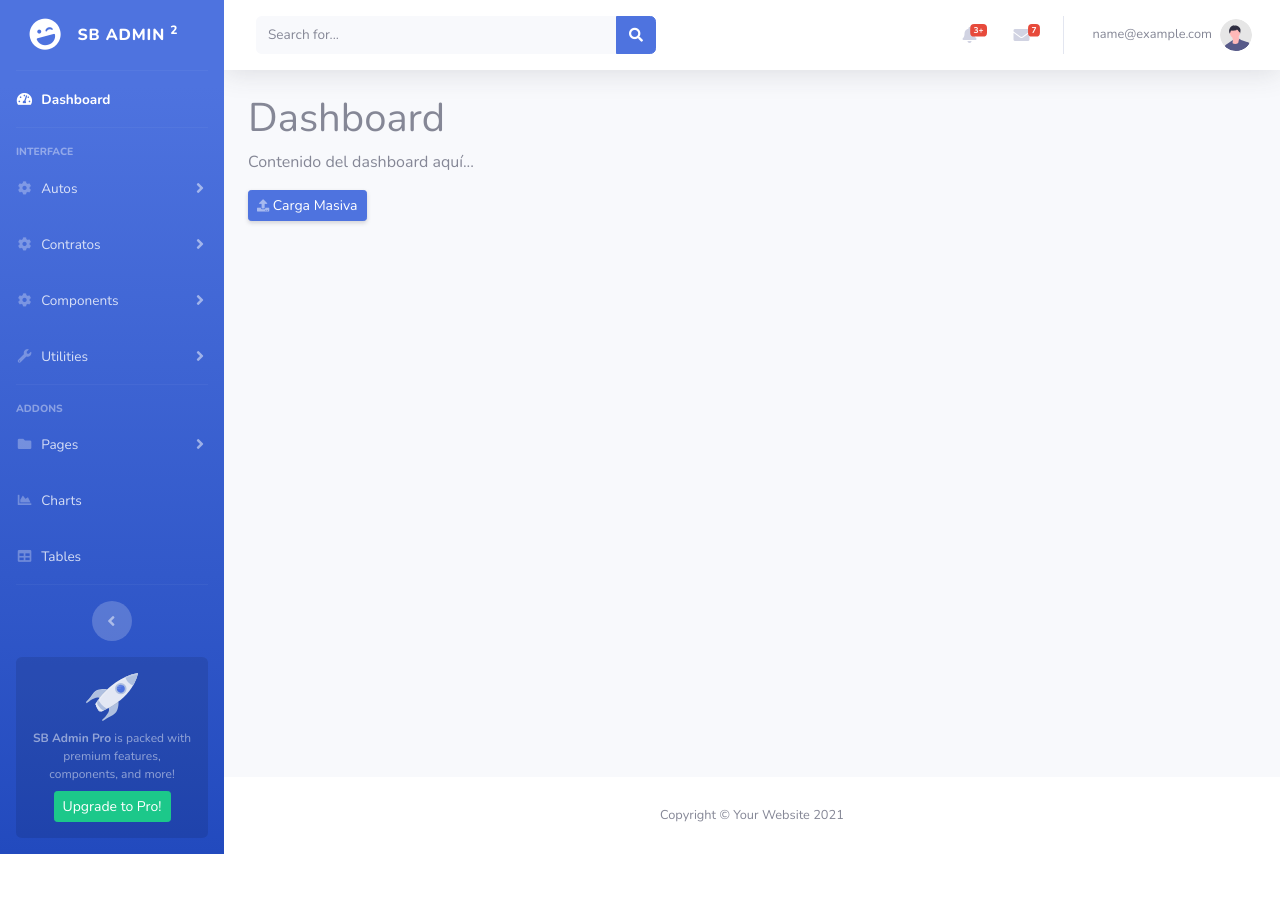
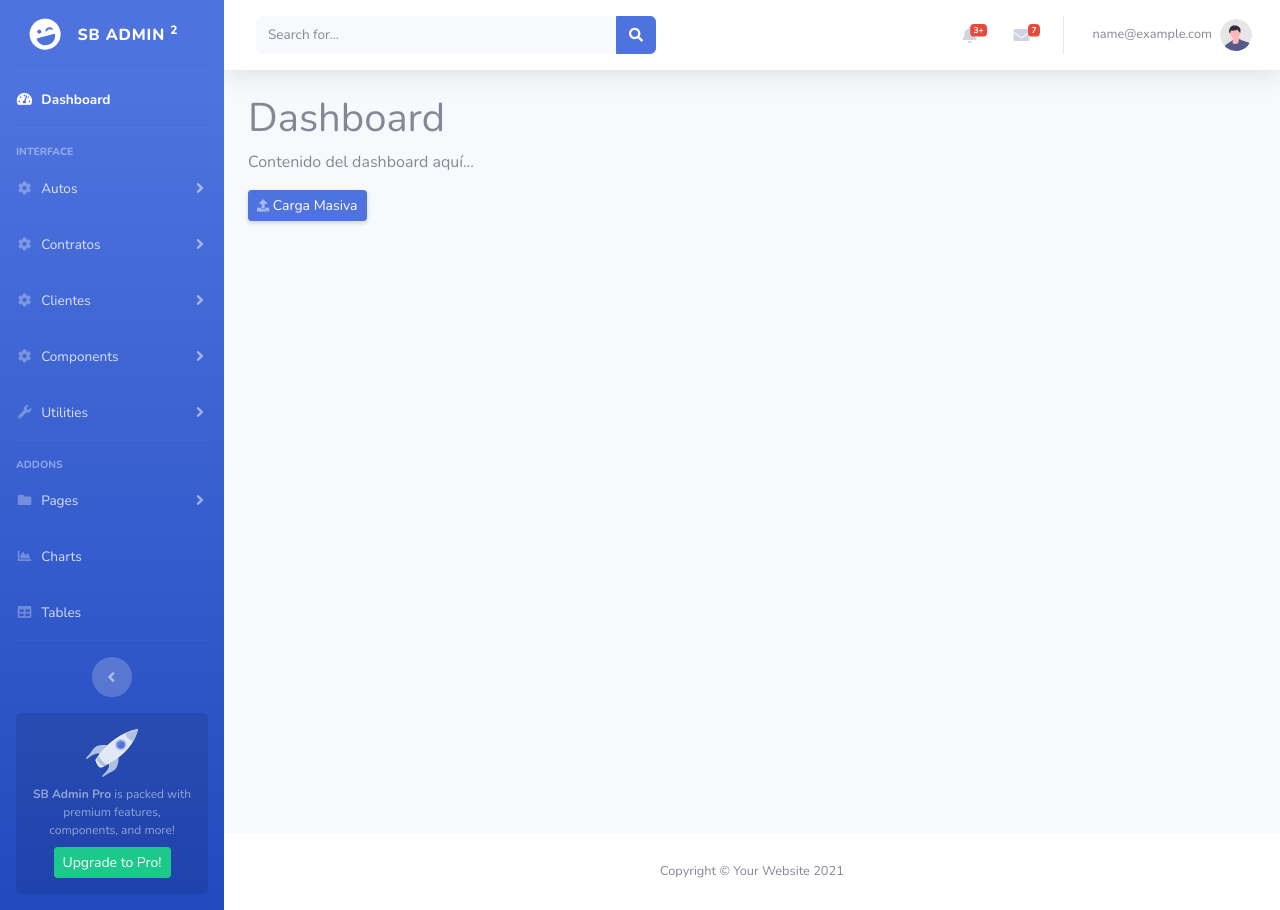
Before and after one commit to TH-Reuss/leasy-prueba-tecnica, a Django app: page /analytics/ in a window 1280 px wide. Before the commit the page ends 854 px from the top, so only its background shows below. Run offline with Django 5.2, Linux system fonts and the light colour scheme; the visitor is signed in with stand-in values (Sample User, id 1); some libraries are stand-ins or nearby versions.

Commit message:
added: list clients

```diff
--- a/clients/urls.py
+++ b/clients/urls.py
@@ -0,0 +1,8 @@
+from django.urls import path
+from .views import ClientListView
+
+app_name = 'clients'
+
+urlpatterns = [
+    path('',  ClientListView.as_view(),  name='list'),
+]
--- a/contracts/views.py
+++ b/contracts/views.py
@@ -9,7 +9,8 @@
     ordering = ['-created_at']
     available_columns = {
         'ID': 'id',
-        'Cliente': 'client__first_name',
+        'Nombre del cliente': 'client__first_name',
+        'Apellido del cliente': 'client__last_name',
         'Auto': 'car__plate',
         'Monto semanal': 'weekly_fee',
         'Cantidad de semanas': 'total_weeks',
--- a/leasy_app/urls.py
+++ b/leasy_app/urls.py
@@ -29,7 +29,7 @@
     path('uploads/', include('uploads.urls', namespace='uploads')),
     path('cars/', include('cars.urls', namespace='cars')),
     path('contracts/', include('contracts.urls', namespace='contracts')),
-
+    path('clients/', include('clients.urls', namespace='clients')),
 ]
 
 if settings.DEBUG:
--- a/templates/sidebar.html
+++ b/templates/sidebar.html
@@ -85,6 +85,18 @@
         >
           <div class="bg-white py-2 collapse-inner rounded">
             <a class="collapse-item" href="{% url 'contracts:list' %}">Listado de contratos</a>
+          </div>
+        </div>
+      </li>
+
+    <li class="nav-item">
+        <a class="nav-link collapsed" href="#" data-toggle="collapse" data-target="#collapseClients" aria-expanded="true" aria-controls="collapseClients">
+          <i class="fas fa-fw fa-cog"></i>
+          <span>Clientes</span>
+        </a>
+        <div id="collapseClients" class="collapse" aria-labelledby="headingClients" data-parent="#accordionSidebar">
+          <div class="bg-white py-2 collapse-inner rounded">
+            <a class="collapse-item" href="{% url 'clients:list' %}">Listado de clientes</a>
           </div>
         </div>
       </li>
```
Also changed, not shown: clients/views.py (+13 -1 lines).
